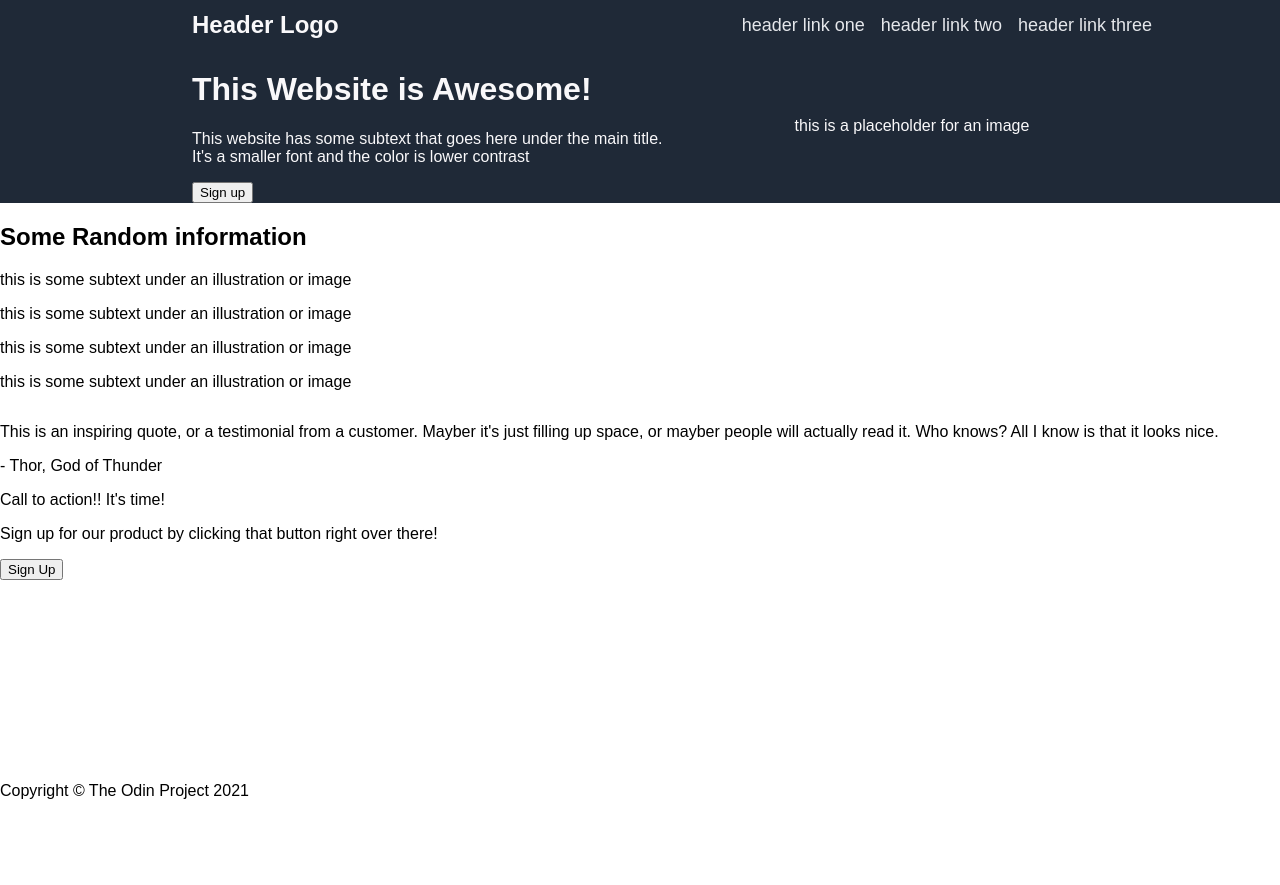
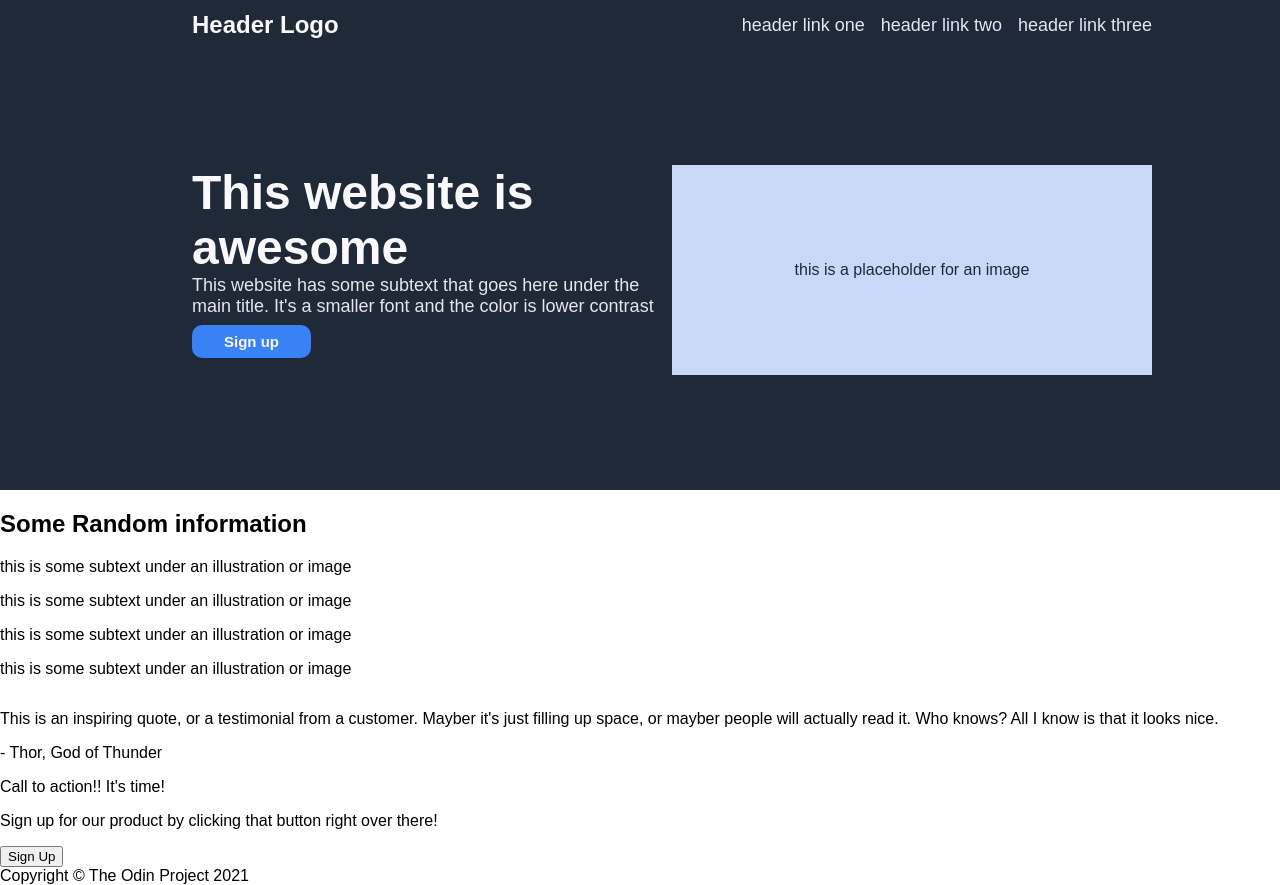
Before and after one commit to WilAm1/Landing-Page, a plain HTML site: page index.html in a window 1280 px wide. Before the commit the page ends 800 px from the top, so only its background shows below. Drawn offline with Linux system fonts and the light colour scheme.

Commit message:
Adjust top content

```diff
--- a/index.html
+++ b/index.html
@@ -20,7 +20,7 @@
     </header>
     <div class="top-content">
         <div class="left-content">
-            <h1>This Website is Awesome!</h1>
+            <h1>This website is awesome</h1>
             <p>This website has some subtext that goes here under the main title. It's a smaller font and the color is lower contrast
             </p>
             <button class="btn btn-top">Sign up</button>
--- a/style.css
+++ b/style.css
@@ -9,6 +9,7 @@ body {
 * {
     /* border: solid red 1px; */
     font-family: Arial, Helvetica, sans-serif;
+    box-sizing: border-box;
 }
 
 
@@ -53,16 +54,44 @@ header,
 
 .top-content {
     display: flex;
+    height: 440px;
+    align-items: center;
 }
 
 .top-content>* {
     flex: 1;
+    height: 210px;
+}
+
+.left-content h1 {
+    font-size: 48px;
+    font-weight: extra-bold;
+    margin: 0;
+}
+
+.left-content p {
+    margin: 0;
+    font-size: 18px;
+    color: #E5E7Eb;
 }
 
 .top-content div.rectangle {
     display: flex;
     align-items: center;
     justify-content: center;
+    background-color: #c9d8f7;
+    color: #1F2937;
+}
+
+.top-content .btn-top {
+    background-color: #3882f6;
+    padding: 8px 32px;
+    font-weight: bold;
+    font-size: 15px;
+    color: #F9F8Fa;
+    border-radius: 10px;
+    margin: 8px 0;
+    border: none;
 }
 
 footer {
```
